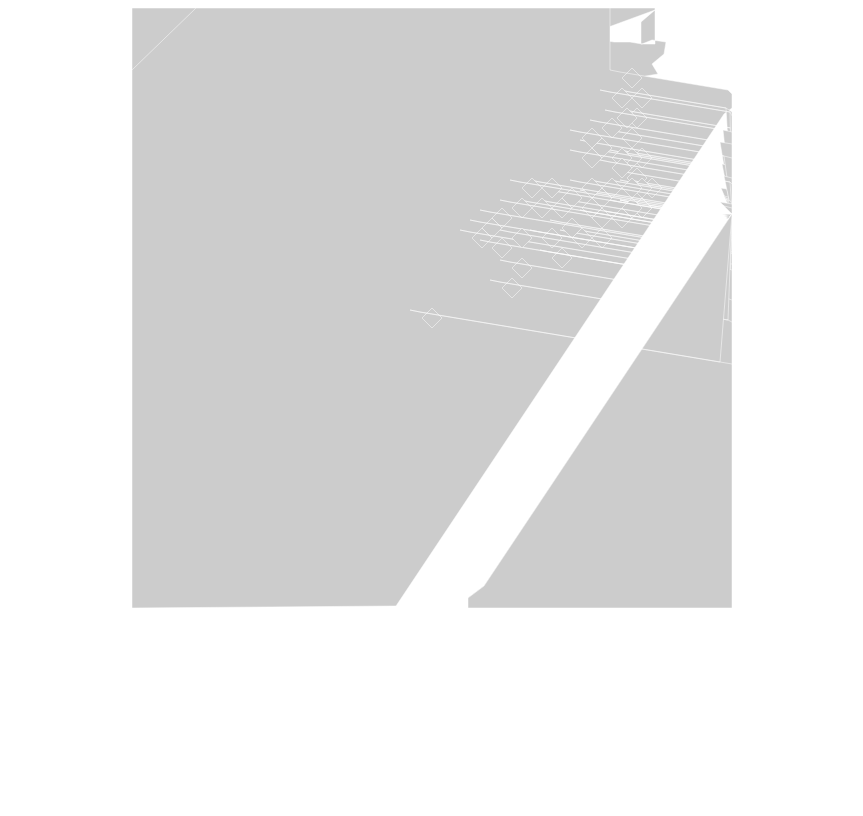
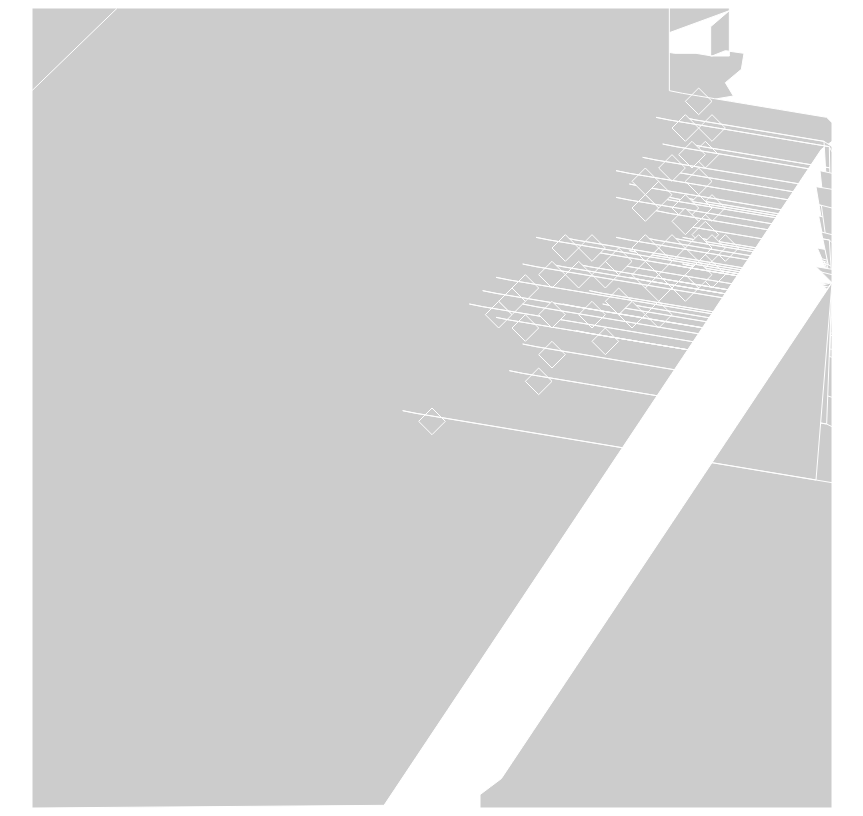
Before and after one commit to rain20002000/.github.io, a plain HTML site: page index.html in a window 1280 px wide. Shown: the whole page, without its empty margins (208-1071 px from the left). Drawn offline with nearby package versions, Linux system fonts and the light colour scheme.

Commit message:
Update index.html

```diff
--- a/index.html
+++ b/index.html
@@ -6,14 +6,24 @@
     <title>日本地図（47都道府県）</title>
     <style>
  #map-container {
-            width: 600px;
-            height: 600px;
+    width: 100%;
+    height: 100vh;
     margin: 0 auto;
+    display: flex;
+    justify-content: center;
+    align-items: center;
+}
+svg {
+    width: 100%;
+    height: 100%;
+    max-width: 800px;
+    max-height: 800px;
 }
 path {
     fill: #ccc;
     stroke: #fff;
-            stroke-width: 0.5;
+    stroke-width: 1;
+    vector-effect: non-scaling-stroke;
     transition: fill 0.3s;
 }
 path:hover {
@@ -82,14 +92,18 @@
     "沖縄": "M300 300L310 310 300 320 290 310 300 300 M278 302L288 304 300 306 312 308 324 310 336 312 348 314 360 316 372 318 384 320 396 322 408 324 420 326 432 328 444 330 456 332 468 334 480 336 492 338 504 340 516 342 528 344 540 346 552 348 564 350 576 352 588 354 600 356 600 600 336 600 336 590 344 584 352 578 360 566 368 554 376 542 384 530 392 518 400 506 408 494 416 482 424 470 432 458 440 446 448 434 456 422 464 410 472 398 480 386 488 374 496 362 504 350 512 338 520 326 528 314 536 302 544 290 552 278 560 266 568 254 576 242 584 230 592 218 600 206 588 354 576 352 564 350 552 348 540 346 528 344 516 342 504 340 492 338 480 336 468 334 456 332 444 330 432 328 420 326 408 324 396 322 384 320 372 318 360 316 348 314 336 312 324 310 312 308 300 306 288 304 278 302Z",
 };
 
+Object.entries(japanMapData).forEach(([prefecture, path]) => {
+    console.log(`${prefecture}: ${path.slice(0, 20)}...`);
+});
 const svg = d3.select("#map-container")
     .append("svg")
     .attr("viewBox", "0 0 600 600")
-            .attr("width", "100%")
-            .attr("height", "100%");
+    .attr("preserveAspectRatio", "xMidYMid meet");
+
+const g = svg.append("g");
 
 Object.entries(japanMapData).forEach(([prefecture, path]) => {
-            svg.append("path")
+    g.append("path")
         .attr("d", path)
         .attr("title", prefecture)
         .on("click", function() {
```
Lines whose indentation alone changed are shown as unchanged.
